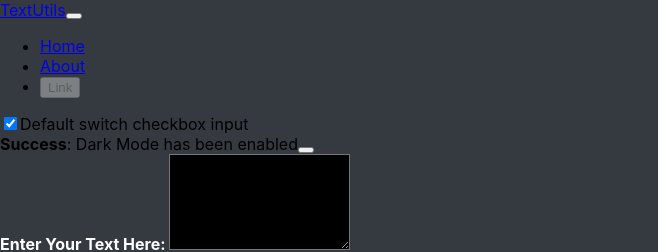
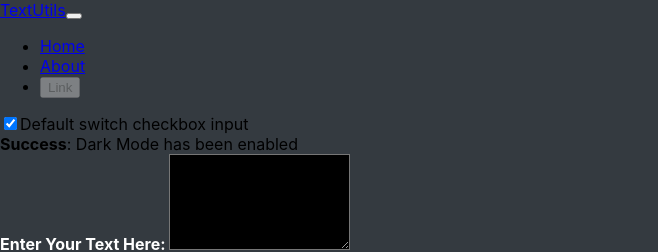
Before and after one commit to UTKARSH232003/textUtils, a React (Create React App) app: page / in a window 1280 px wide. Both pictures are taken after a click on the switch "Default switch checkbox input". Shown: the top 252 px of the page, without its empty margins (0-658 px from the left). Built offline with nearby package versions, Linux system fonts and the light colour scheme; the HTML template or start-up script is replaced by a standard one.

Commit message:
Final Project(till date)

```diff
--- a/src/App.js
+++ b/src/App.js
@@ -26,6 +26,9 @@
       msg: message,
       type: type
     })
+    setTimeout(() => {
+        setAlert(null)
+    }, 3000)
   }
   return (
     <>
--- a/src/components/Alert.js
+++ b/src/components/Alert.js
@@ -8,7 +8,7 @@
   return (
     props.alert && <div className={`alert alert-${props.alert.type} alert-dismissible fade show`} role="alert">
         <strong>{capitalize(props.alert.type)}</strong>: {props.alert.msg}
-        <button type="button" className="btn-close" data-bs-dismiss="alert" aria-label="Close"></button>
+        {/* <button type="button" className="btn-close" data-bs-dismiss="alert" aria-label="Close"></button> */}
     </div>
   )
 }
```
